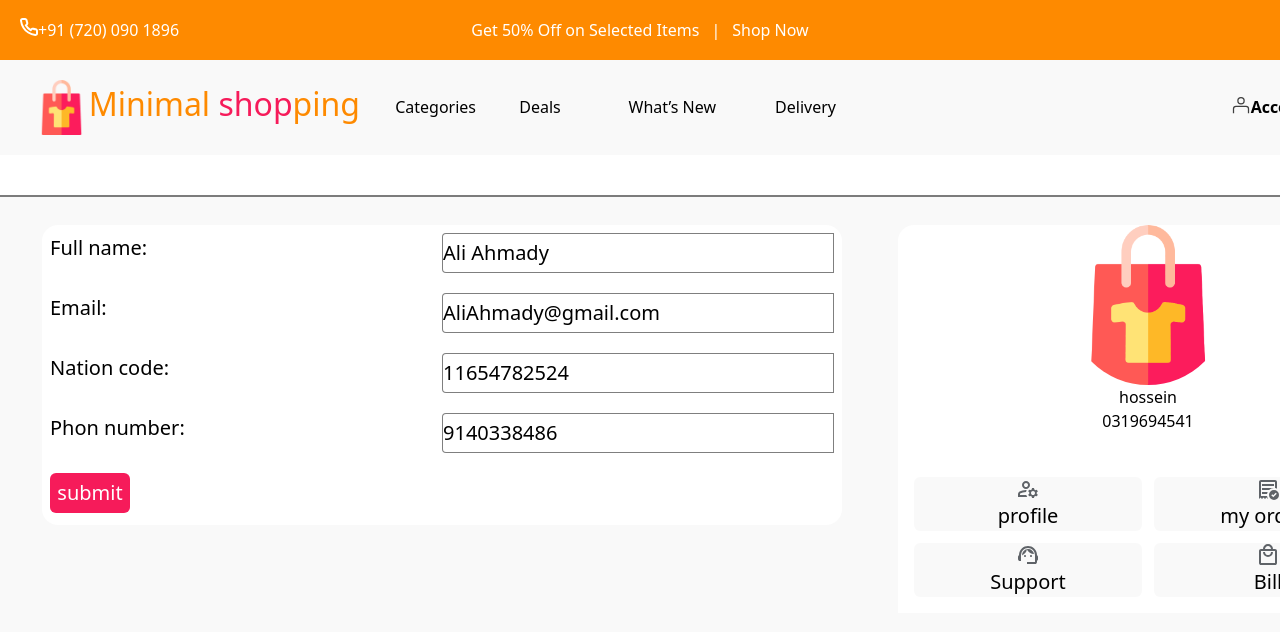
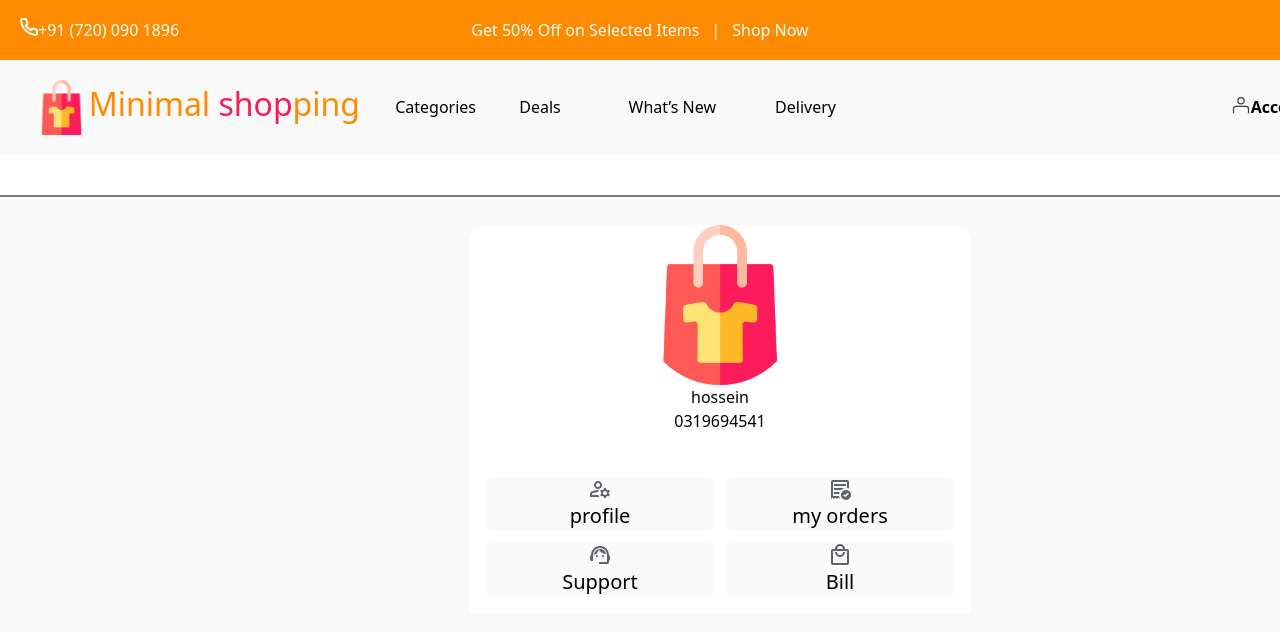
Before and after one commit to hosseinshafie6152/minimal-shopping, a React (Vite) app: page /account in a window 1280 px wide. Shown: the top 632 px of the page. Built offline with nearby package versions, Linux system fonts and the light colour scheme; data requests are answered from the project's data file.

Commit message:
fixed and delete tabbar state and added <outlet/> in the last document .

```diff
--- a/src/pages/Accout.Component.jsx
+++ b/src/pages/Accout.Component.jsx
@@ -4,16 +4,13 @@ import IconBill from '../icons/IconBill'
 import IconOrders from '../icons/IconOrders'
 import IconProfile from '../icons/IconProfile'
 import IconSupport from '../icons/IconSupport'
-import { Link } from 'react-router-dom'
+import { Link, Outlet } from 'react-router-dom'
 
 function AccountPage() {
 
-  const [tabBar , setTabBar] = useState(<ProfileComponent/>)
-
-
   return (
     <div className="w-[1440px] bg-gray1 mx-auto border-t-2 border-t-gray2 my-10 flex justify-center">
-      {tabBar}
+
       <div className=" w-[500px] bg-white flex flex-col justify-center items-center rounded-2xl m-7">
         <div id="specifications" className=" mb-7 flex flex-col justify-center items-center">
           <img src="./images/logo.png" alt="profile" className=" rounded-full w-40" />
@@ -29,7 +26,7 @@ function AccountPage() {
             <IconOrders/>
             my orders
           </Link>
-          <Link to='/support' id="support" className="bg-gray1 flex justify-center items-center rounded-md flex-col hover:font-bold hover:scale-105 " >
+          <Link to='/account/support' id="support" className="bg-gray1 flex justify-center items-center rounded-md flex-col hover:font-bold hover:scale-105 " >
             <IconSupport/>
             Support
           </Link>
@@ -39,7 +36,7 @@ function AccountPage() {
           </Link>
         </div>
       </div>
-
+      <Outlet/>
     </div>
   )
 }
```
